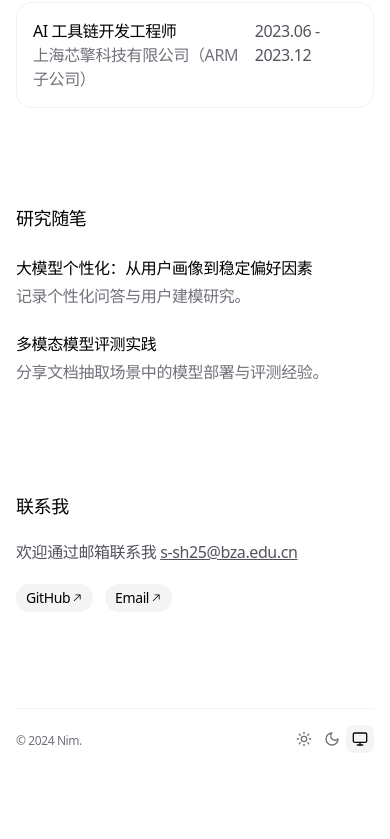
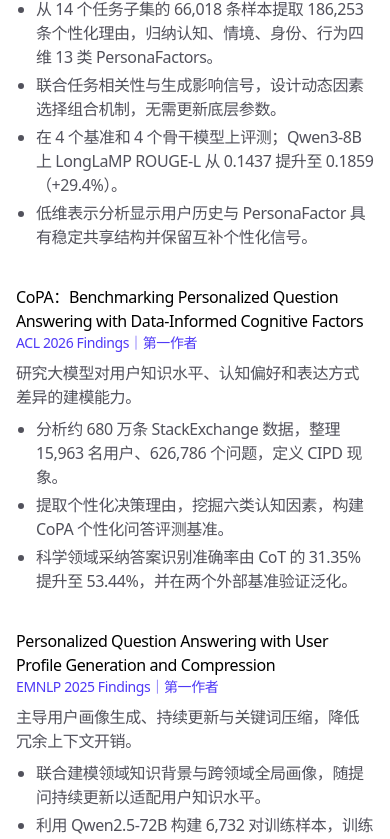
Before and after one commit to 3kyou1/profile, a Next.js app: page / in a window 390 px wide. Shown: the part 1511-2350 px from the top of the page. Before the commit the page ends 2280 px from the top, so only its background shows below. Built offline with nearby package versions, Linux system fonts and the light colour scheme.

Commit message:
complete resume content in homepage

```diff
--- a/app/page.tsx
+++ b/app/page.tsx
@@ -1,271 +1,23 @@
 'use client'
 import { motion } from 'motion/react'
-import { XIcon } from 'lucide-react'
-import { Spotlight } from '@/components/ui/spotlight'
-import { Magnetic } from '@/components/ui/magnetic'
-import {
-  MorphingDialog,
-  MorphingDialogTrigger,
-  MorphingDialogContent,
-  MorphingDialogClose,
-  MorphingDialogContainer,
-} from '@/components/ui/morphing-dialog'
-import Link from 'next/link'
-import { AnimatedBackground } from '@/components/ui/animated-background'
-import {
-  PROJECTS,
-  WORK_EXPERIENCE,
-  BLOG_POSTS,
-  EMAIL,
-  SOCIAL_LINKS,
-} from './data'
+import { SOCIAL_LINKS, EMAIL } from './data'
 
-const VARIANTS_CONTAINER = {
-  hidden: { opacity: 0 },
-  visible: {
-    opacity: 1,
-    transition: {
-      staggerChildren: 0.15,
-    },
-  },
-}
-
-const VARIANTS_SECTION = {
-  hidden: { opacity: 0, y: 20, filter: 'blur(8px)' },
-  visible: { opacity: 1, y: 0, filter: 'blur(0px)' },
-}
-
-const TRANSITION_SECTION = {
-  duration: 0.3,
-}
-
-type ProjectVideoProps = {
-  src: string
-}
-
-function ProjectVideo({ src }: ProjectVideoProps) {
-  return (
-    <MorphingDialog
-      transition={{
-        type: 'spring',
-        bounce: 0,
-        duration: 0.3,
-      }}
-    >
-      <MorphingDialogTrigger>
-        <video
-          src={src}
-          autoPlay
-          loop
-          muted
-          className="aspect-video w-full cursor-zoom-in rounded-xl"
-        />
-      </MorphingDialogTrigger>
-      <MorphingDialogContainer>
-        <MorphingDialogContent className="relative aspect-video rounded-2xl bg-zinc-50 p-1 ring-1 ring-zinc-200/50 ring-inset dark:bg-zinc-950 dark:ring-zinc-800/50">
-          <video
-            src={src}
-            autoPlay
-            loop
-            muted
-            className="aspect-video h-[50vh] w-full rounded-xl md:h-[70vh]"
-          />
-        </MorphingDialogContent>
-        <MorphingDialogClose
-          className="fixed top-6 right-6 h-fit w-fit rounded-full bg-white p-1"
-          variants={{
-            initial: { opacity: 0 },
-            animate: {
-              opacity: 1,
-              transition: { delay: 0.3, duration: 0.1 },
-            },
-            exit: { opacity: 0, transition: { duration: 0 } },
-          }}
-        >
-          <XIcon className="h-5 w-5 text-zinc-500" />
-        </MorphingDialogClose>
-      </MorphingDialogContainer>
-    </MorphingDialog>
-  )
-}
-
-function MagneticSocialLink({
-  children,
-  link,
-}: {
-  children: React.ReactNode
-  link: string
-}) {
-  return (
-    <Magnetic springOptions={{ bounce: 0 }} intensity={0.3}>
-      <a
-        href={link}
-        className="group relative inline-flex shrink-0 items-center gap-[1px] rounded-full bg-zinc-100 px-2.5 py-1 text-sm text-black transition-colors duration-200 hover:bg-zinc-950 hover:text-zinc-50 dark:bg-zinc-800 dark:text-zinc-100 dark:hover:bg-zinc-700"
-      >
-        {children}
-        <svg
-          width="15"
-          height="15"
-          viewBox="0 0 15 15"
-          fill="none"
-          xmlns="http://www.w3.org/2000/svg"
-          className="h-3 w-3"
-        >
-          <path
-            d="M3.64645 11.3536C3.45118 11.1583 3.45118 10.8417 3.64645 10.6465L10.2929 4L6 4C5.72386 4 5.5 3.77614 5.5 3.5C5.5 3.22386 5.72386 3 6 3L11.5 3C11.6326 3 11.7598 3.05268 11.8536 3.14645C11.9473 3.24022 12 3.36739 12 3.5L12 9.00001C12 9.27615 11.7761 9.50001 11.5 9.50001C11.2239 9.50001 11 9.27615 11 9.00001V4.70711L4.35355 11.3536C4.15829 11.5488 3.84171 11.5488 3.64645 11.3536Z"
-            fill="currentColor"
-            fillRule="evenodd"
-            clipRule="evenodd"
-          ></path>
-        </svg>
-      </a>
-    </Magnetic>
-  )
-}
-
-export default function Personal() {
-  return (
-    <motion.main
-      className="space-y-24"
-      variants={VARIANTS_CONTAINER}
-      initial="hidden"
-      animate="visible"
-    >
-      <motion.section
-        variants={VARIANTS_SECTION}
-        transition={TRANSITION_SECTION}
-      >
-        <div className="flex-1">
-          <p className="text-zinc-600 dark:text-zinc-400">
-            专注于大模型个性化与个性化教育智能体研究，探索让 AI 更懂用户的技术。
-          </p>
-        </div>
-      </motion.section>
-
-      <motion.section id="research"
-        variants={VARIANTS_SECTION}
-        transition={TRANSITION_SECTION}
-      >
-        <h3 className="mb-5 text-lg font-medium">代表项目</h3>
-        <div className="grid grid-cols-1 gap-6 sm:grid-cols-2">
-          {PROJECTS.map((project) => (
-            <div key={project.name} className="space-y-2">
-              <div className="relative rounded-2xl bg-zinc-50/40 p-1 ring-1 ring-zinc-200/50 ring-inset dark:bg-zinc-950/40 dark:ring-zinc-800/50">
-                <div className="flex aspect-video items-center justify-center rounded-xl bg-gradient-to-br from-indigo-500/20 via-fuchsia-500/10 to-cyan-500/20 p-6 text-center text-lg font-medium text-zinc-700 dark:text-zinc-200">
-                  {project.name}
-                </div>
-              </div>
-              <div className="px-1">
-                <a
-                  className="font-base group relative inline-block font-[450] text-zinc-900 dark:text-zinc-50"
-                  href={project.link}
-                  target="_blank"
-                >
-                  {project.name}
-                  <span className="absolute bottom-0.5 left-0 block h-[1px] w-full max-w-0 bg-zinc-900 dark:bg-zinc-50 transition-all duration-200 group-hover:max-w-full"></span>
-                </a>
-                <p className="text-base text-zinc-600 dark:text-zinc-400">
-                  {project.description}
-                </p>
-              </div>
-            </div>
-          ))}
-        </div>
-      </motion.section>
-
-      <motion.section id="experience"
-        variants={VARIANTS_SECTION}
-        transition={TRANSITION_SECTION}
-      >
-        <h3 className="mb-5 text-lg font-medium">实习经历</h3>
-        <div className="flex flex-col space-y-2">
-          {WORK_EXPERIENCE.map((job) => (
-            <a
-              className="relative overflow-hidden rounded-2xl bg-zinc-300/30 p-[1px] dark:bg-zinc-600/30"
-              href={job.link}
-              target="_blank"
-              rel="noopener noreferrer"
-              key={job.id}
-            >
-              <Spotlight
-                className="from-zinc-900 via-zinc-800 to-zinc-700 blur-2xl dark:from-zinc-100 dark:via-zinc-200 dark:to-zinc-50"
-                size={64}
-              />
-              <div className="relative h-full w-full rounded-[15px] bg-white p-4 dark:bg-zinc-950">
-                <div className="relative flex w-full flex-row justify-between">
-                  <div>
-                    <h4 className="font-normal dark:text-zinc-100">
-                      {job.title}
-                    </h4>
-                    <p className="text-zinc-500 dark:text-zinc-400">
-                      {job.company}
-                    </p>
-                  </div>
-                  <p className="text-zinc-600 dark:text-zinc-400">
-                    {job.start} - {job.end}
-                  </p>
-                </div>
-              </div>
-            </a>
-          ))}
-        </div>
-      </motion.section>
-
-      <motion.section
-        variants={VARIANTS_SECTION}
-        transition={TRANSITION_SECTION}
-      >
-        <h3 className="mb-3 text-lg font-medium">研究随笔</h3>
-        <div className="flex flex-col space-y-0">
-          <AnimatedBackground
-            enableHover
-            className="h-full w-full rounded-lg bg-zinc-100 dark:bg-zinc-900/80"
-            transition={{
-              type: 'spring',
-              bounce: 0,
-              duration: 0.2,
-            }}
-          >
-            {BLOG_POSTS.map((post) => (
-              <Link
-                key={post.uid}
-                className="-mx-3 rounded-xl px-3 py-3"
-                href={post.link}
-                data-id={post.uid}
-              >
-                <div className="flex flex-col space-y-1">
-                  <h4 className="font-normal dark:text-zinc-100">
-                    {post.title}
-                  </h4>
-                  <p className="text-zinc-500 dark:text-zinc-400">
-                    {post.description}
-                  </p>
-                </div>
-              </Link>
-            ))}
-          </AnimatedBackground>
-        </div>
-      </motion.section>
-
-      <motion.section
-        variants={VARIANTS_SECTION}
-        transition={TRANSITION_SECTION}
-      >
-        <h3 className="mb-5 text-lg font-medium">联系我</h3>
-        <p className="mb-5 text-zinc-600 dark:text-zinc-400">
-          欢迎通过邮箱联系我{' '}
-          <a className="underline dark:text-zinc-300" href={`mailto:${EMAIL}`}>
-            {EMAIL}
-          </a>
-        </p>
-        <div className="flex items-center justify-start space-x-3">
-          {SOCIAL_LINKS.map((link) => (
-            <MagneticSocialLink key={link.label} link={link.link}>
-              {link.label}
-            </MagneticSocialLink>
-          ))}
-        </div>
-      </motion.section>
-    </motion.main>
-  )
-}
+const sections = { hidden: { opacity: 0, y: 18 }, visible: { opacity: 1, y: 0 } }
+const internships = [
+ { company:'上海合合信息科技股份有限公司（扫描全能王）', role:'大模型算法工程师', date:'2024.05 — 2024.11', intro:'面向 textin 智能文档抽取场景，负责多模态大模型部署、评测数据构建与效果分析。', bullets:['使用 lmdeploy 部署 InternVL2、LLaVA 等模型，通过 FastAPI 与 Docker 封装统一推理服务。','按抽取字段构建约 2500 条评测数据，覆盖发票、表格、证件等复杂版面。','基于 LangChain 开发多模态大模型评估 Agent Pipeline，将结果结构化为 JSON。','完成 badcase 分析、数据回流，为模型优化、Prompt 调整和复测提供依据。']},
+ { company:'上海芯擎科技有限公司（ARM 子公司）', role:'AI 工具链开发工程师', date:'2023.06 — 2023.12', intro:'面向 NPU 平台的模型评测与工具链开发，支持跨平台精度验证和资源分析。', bullets:['使用 Python 开发跨平台模型评测 Pipeline，统一封装新思 EV 与周易平台接口。','对比模型输出张量与 gold data，自动计算准确率、误差并收集内存占用。','使用 Docker 封装不同平台运行依赖，生成统一格式的汇总表格与日志。']},
+]
+const research = [
+ {title:'PersonaFactor：Fundamental Preference Factors for Multi-Scenario LLM Personalization', tag:'ICLR 2027（在投）｜第一作者', text:'针对个性化方法依赖表层历史、难以复用跨场景稳定偏好的问题，主导可解释的用户偏好因素建模。', bullets:['从 14 个任务子集的 66,018 条样本提取 186,253 条个性化理由，归纳认知、情境、身份、行为四维 13 类 PersonaFactors。','联合任务相关性与生成影响信号，设计动态因素选择组合机制，无需更新底层参数。','在 4 个基准和 4 个骨干模型上评测；Qwen3-8B 上 LongLaMP ROUGE-L 从 0.1437 提升至 0.1859（+29.4%）。','低维表示分析显示用户历史与 PersonaFactor 具有稳定共享结构并保留互补个性化信号。']},
+ {title:'CoPA：Benchmarking Personalized Question Answering with Data-Informed Cognitive Factors', tag:'ACL 2026 Findings｜第一作者', text:'研究大模型对用户知识水平、认知偏好和表达方式差异的建模能力。', bullets:['分析约 680 万条 StackExchange 数据，整理 15,963 名用户、626,786 个问题，定义 CIPD 现象。','提取个性化决策理由，挖掘六类认知因素，构建 CoPA 个性化问答评测基准。','科学领域采纳答案识别准确率由 CoT 的 31.35% 提升至 53.44%，并在两个外部基准验证泛化。']},
+ {title:'Personalized Question Answering with User Profile Generation and Compression', tag:'EMNLP 2025 Findings｜第一作者', text:'主导用户画像生成、持续更新与关键词压缩，降低冗余上下文开销。', bullets:['联合建模领域知识背景与跨领域全局画像，随提问持续更新以适配用户知识水平。','利用 Qwen2.5-72B 构建 6,732 对训练样本，训练 XLM-RoBERTa 压缩模型提取关键信息。','基于信息论与 Zipf 定律推导压缩率和信息损失近似关系，并在三个数据集、两个模型验证效果。']},
+ {title:'Deep Knowledge Tracing with Learning Curves', tag:'Frontiers in Psychology｜共同第一作者', text:'研究显式融合学习曲线的知识状态预测方法。', bullets:['参与设计 CECAKT，以胶囊网络替代全局平均池化并融合 LSTM 整体知识状态。','在四个公开数据集上 AUC 最优或并列最优；ASSISTments2017 相比 CAKT 从 73.68% 提升至 74.41%。','通过消融、参数敏感性和知识状态可视化验证模型设计。']},
+ {title:'编程训练的智能反馈与评价', tag:'国家自然科学基金子项目', text:'面向水杉在线教育平台，完成大模型部署、教学场景微调与后端推理服务。', bullets:['使用 GPT-4 构建指令数据，微调 DeepSeek-Coder-33B，引导学生思考而非直接给出答案。','在 A800 使用 vLLM 部署，结合 PagedAttention 与 Continuous Batching 支持高并发流式推理。','使用 ChromaDB 构建高质量问答库，并结合用户画像生成个性化教学回答。']},
+]
+export default function Personal(){return <motion.main className="space-y-20" initial="hidden" animate="visible" transition={{staggerChildren:.12}}>
+ <motion.section variants={sections}><p className="text-zinc-600 dark:text-zinc-400">专注于大模型个性化、个性化问答与教育智能体研究，探索让 AI 更懂用户的技术。</p><p className="mt-4 text-sm text-zinc-500">数据科学与工程博士研究生 · 华东师范大学 × 北京中关村学院联合培养</p></motion.section>
+ <motion.section variants={sections}><h3 className="mb-5 text-lg font-medium">教育经历</h3><div className="space-y-5 text-zinc-600 dark:text-zinc-400"><div><b className="text-zinc-900 dark:text-zinc-100">华东师范大学 × 北京中关村学院</b><span className="float-right text-sm">2021.09 — 至今</span><p>数据科学与工程｜博士研究生｜预计 2027 年底毕业</p></div><div><b className="text-zinc-900 dark:text-zinc-100">南京师范大学</b><span className="float-right text-sm">2015.09 — 2019.07</span><p>能源与动力工程｜本科</p></div></div></motion.section>
+ <motion.section id="experience" variants={sections}><h3 className="mb-5 text-lg font-medium">实习经历</h3><div className="space-y-8">{internships.map(x=><article key={x.company}><h4 className="font-medium">{x.role}<span className="float-right text-sm font-normal text-zinc-500">{x.date}</span></h4><p className="text-zinc-500">{x.company}</p><p className="mt-2 text-zinc-600 dark:text-zinc-400">{x.intro}</p><ul className="mt-2 list-disc space-y-1 pl-5 text-zinc-600 dark:text-zinc-400">{x.bullets.map(b=><li key={b}>{b}</li>)}</ul></article>)}</div></motion.section>
+ <motion.section id="research" variants={sections}><h3 className="mb-5 text-lg font-medium">科研经历与代表成果</h3><div className="space-y-9">{research.map(x=><article key={x.title}><h4 className="font-medium leading-6">{x.title}</h4><p className="text-sm text-indigo-600 dark:text-indigo-300">{x.tag}</p><p className="mt-2 text-zinc-600 dark:text-zinc-400">{x.text}</p><ul className="mt-2 list-disc space-y-1 pl-5 text-zinc-600 dark:text-zinc-400">{x.bullets.map(b=><li key={b}>{b}</li>)}</ul></article>)}</div></motion.section>
+ <motion.section variants={sections}><h3 className="mb-4 text-lg font-medium">联系我</h3><p className="text-zinc-600 dark:text-zinc-400">欢迎通过 <a className="underline" href={`mailto:${EMAIL}`}>{EMAIL}</a> 联系我。</p><div className="mt-4 flex gap-3">{SOCIAL_LINKS.map(x=><a className="rounded-full bg-zinc-100 px-3 py-1 text-sm dark:bg-zinc-800" key={x.label} href={x.link}>{x.label}</a>)}</div></motion.section>
+ </motion.main>}
```
